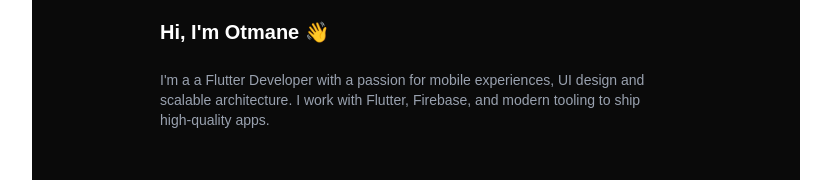
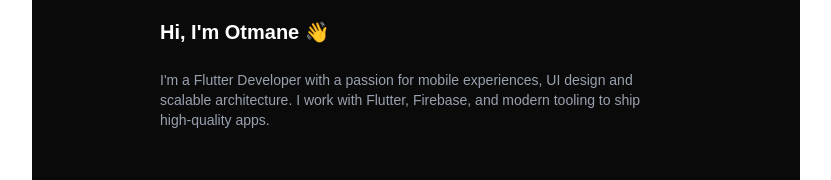
Before and after one commit to otmane-elb/portfolio, a Next.js app: page / in a window 1280 px wide. Shown: the part 154-334 px from the top of the page, without its empty margins (224-1055 px from the left). Built offline with nearby package versions, Linux system fonts and the light colour scheme.

Commit message:
remove a

```diff
--- a/src/app/page.tsx
+++ b/src/app/page.tsx
@@ -19,7 +19,7 @@ export default function Home() {
       >
         <h2 className="text-xl font-semibold">Hi, I&apos;m Otmane 👋</h2>
         <p className="text-gray-400">
-          I&apos;m a a Flutter Developer with a passion for mobile experiences, UI design and scalable architecture. I work with Flutter, Firebase, and modern tooling to ship high-quality apps.
+          I&apos;m a Flutter Developer with a passion for mobile experiences, UI design and scalable architecture. I work with Flutter, Firebase, and modern tooling to ship high-quality apps.
         </p>
       </motion.section>
 
```
